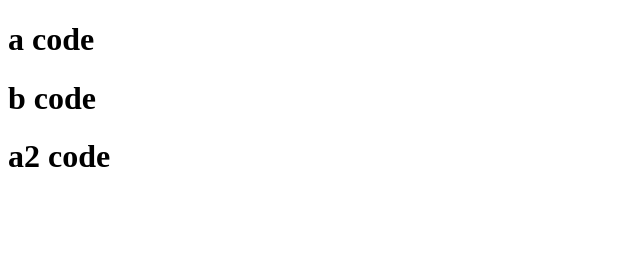
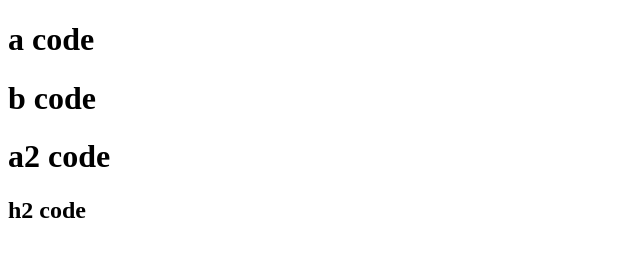
Before and after one commit to sexfat/cfd102_git, a website: page index.html in a window 1280 px wide. Shown: the whole page, without its empty margins (0-640 px from the left). Drawn offline with Linux system fonts and the light colour scheme.

Commit message:
Update index.html

```diff
--- a/index.html
+++ b/index.html
@@ -9,6 +9,7 @@
       <h1>a code</h1>
       <h1>b code</h1>
       <h1>a2 code</h1>
+        <h2>h2 code </h2>
     </div>
 </head>
 <body>
```
